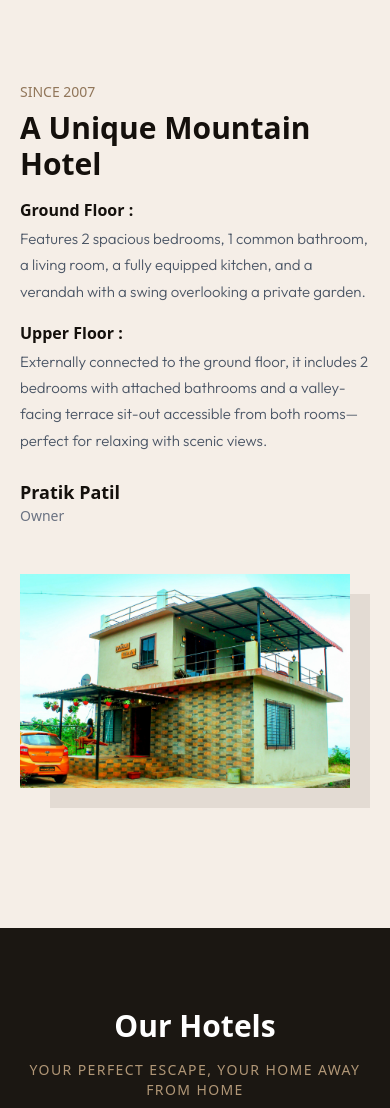
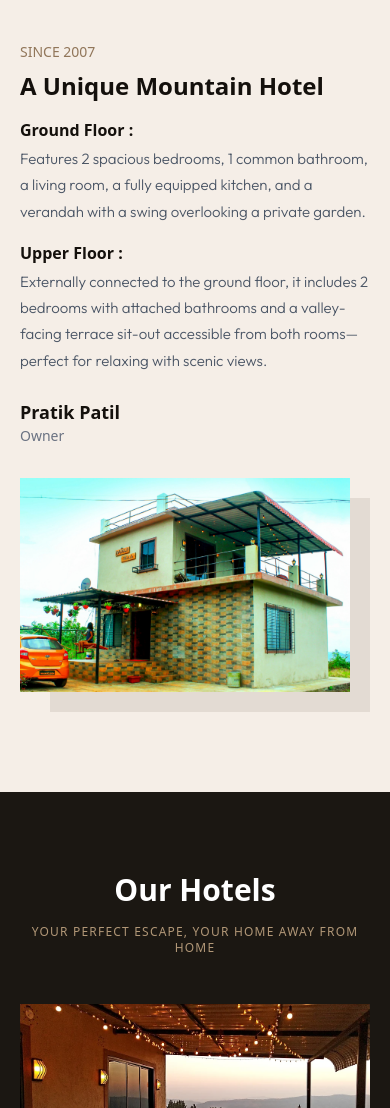
Before and after one commit to prafulpatil9966/dadaji-villa, a Next.js app: page / in a window 390 px wide. Shown: the part 882-1990 px from the top of the page. Built offline with nearby package versions, Linux system fonts and the light colour scheme.

Commit message:
added css changes

```diff
--- a/src/app/components/home/AboutSection/AboutSection.tsx
+++ b/src/app/components/home/AboutSection/AboutSection.tsx
@@ -7,9 +7,9 @@ import './AboutSection.scss'
 const AboutSection = () => {
     return (
         <>
-            <section className="home-about-section py-30 md:pb-40  bg-[#f5eee7]" id="about">
+            <section className="home-about-section py-20 md:pb-40 md:pt-30  bg-[#f5eee7]" id="about">
                 <div className="container px-5 md:px-0 mx-auto">
-                    <div className="flex flex-col lg:flex-row items-center gap-12">
+                    <div className="flex flex-col lg:flex-row items-center gap-8 md:gap-12">
                         {/* Left Column */}
                         <motion.div
                             className="lg:w-1/2 w-full"
@@ -19,7 +19,7 @@ const AboutSection = () => {
                             viewport={{ once: true }}
                         >
                             <div className="text-sm uppercase text-[#91765a] mb-2">Since 2007</div>
-                            <h2 className="text-3xl font-semibold mb-4 text-[#14100c]">A Unique Mountain Hotel</h2>
+                            <h2 className="text-2xl md:text-3xl font-semibold mb-4 text-[#14100c]">A Unique Mountain Hotel</h2>
                             <p className='text-[#14100c] font-bold mr-2 mb-1'>
                                 Ground Floor :
                             </p>
--- a/src/app/components/home/ServicesSection/ServicesSection.tsx
+++ b/src/app/components/home/ServicesSection/ServicesSection.tsx
@@ -38,7 +38,7 @@ const ServicesSecton = () => {
       <div className="container px-5 md:px-0 mx-auto">
         <div className="text-center mb-12">
           <h2 className="text-3xl md:text-4xl font-bold">Our Hotels</h2>
-          <div className="text-sm uppercase tracking-widest text-[#b19777] mt-4">Your Perfect Escape, Your Home Away From Home</div>
+          <div className="text-xs md:text-sm uppercase tracking-widest text-[#b19777] mt-4">Your Perfect Escape, Your Home Away From Home</div>
         </div>
 
         {services.map((service, index) => (
@@ -72,8 +72,8 @@ const ServicesSecton = () => {
               className="md:w-1/2 w-full bg-[#1b1712] flex items-center"
             >
               <div className="pt-4 pb-8 px-0 md:p-12">
-                <h4 className="text-[27px] text-white leading-[1.5em] mt-0 mb-2.5 mx-0 Outfit-700">{service.title}</h4>
-                <p className=" text-[15px] font-light leading-[1.75em] text-[#625c56] mb-[15px] Outfit-300">{service.text}</p>
+                <h4 className="text-[24px] md:text-[27px] text-white leading-[1.5em] mt-0 mb-2.5 mx-0 Outfit-700">{service.title}</h4>
+                <p className=" text-[14px] md:text-[15px] font-light leading-[1.75em] text-[#625c56] mb-[15px] Outfit-300">{service.text}</p>
                 {/* <Link
                   href={service.link}
                   className="inline-block px-6 py-2 border border-white/30 hover:border-[#91765a] hover:text-[#91765a] transition"
```
Also changed, not shown: src/app/about/AboutInfo/AboutInfo.tsx (+0 -11 lines).
